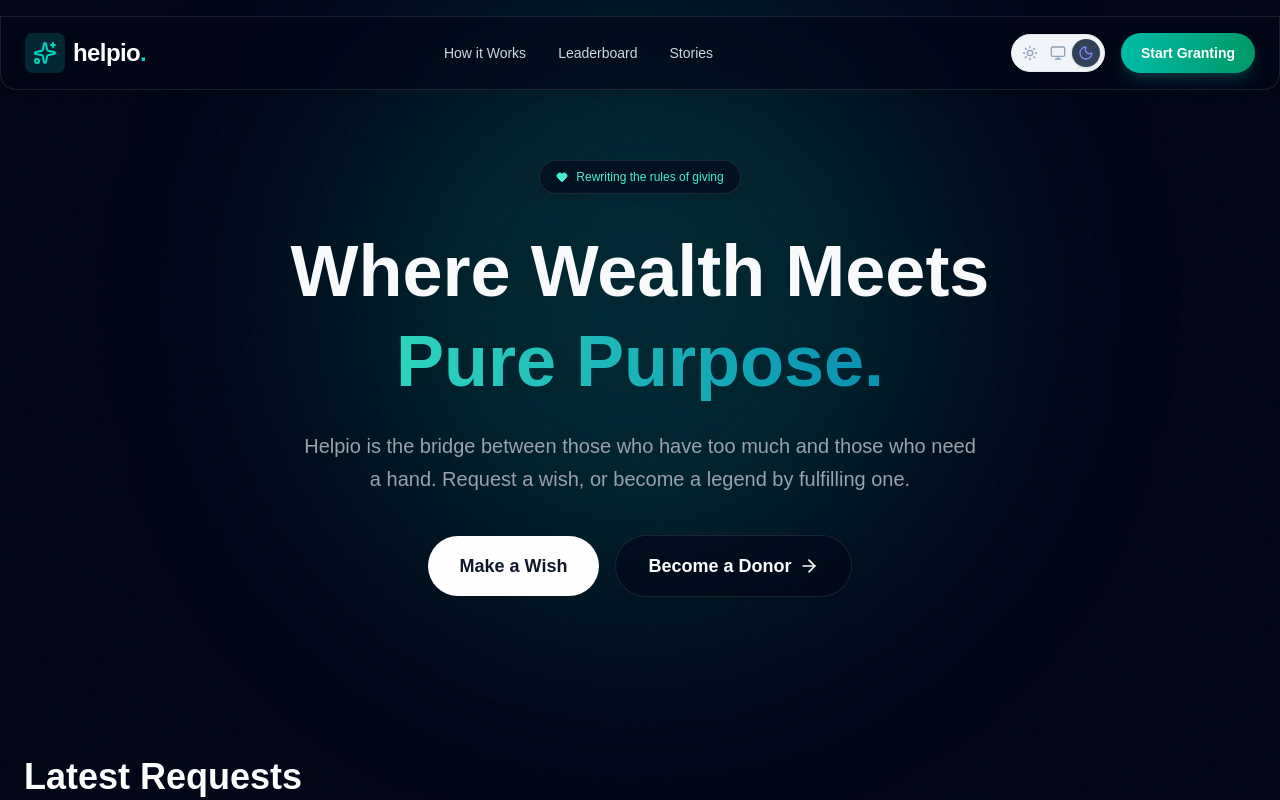
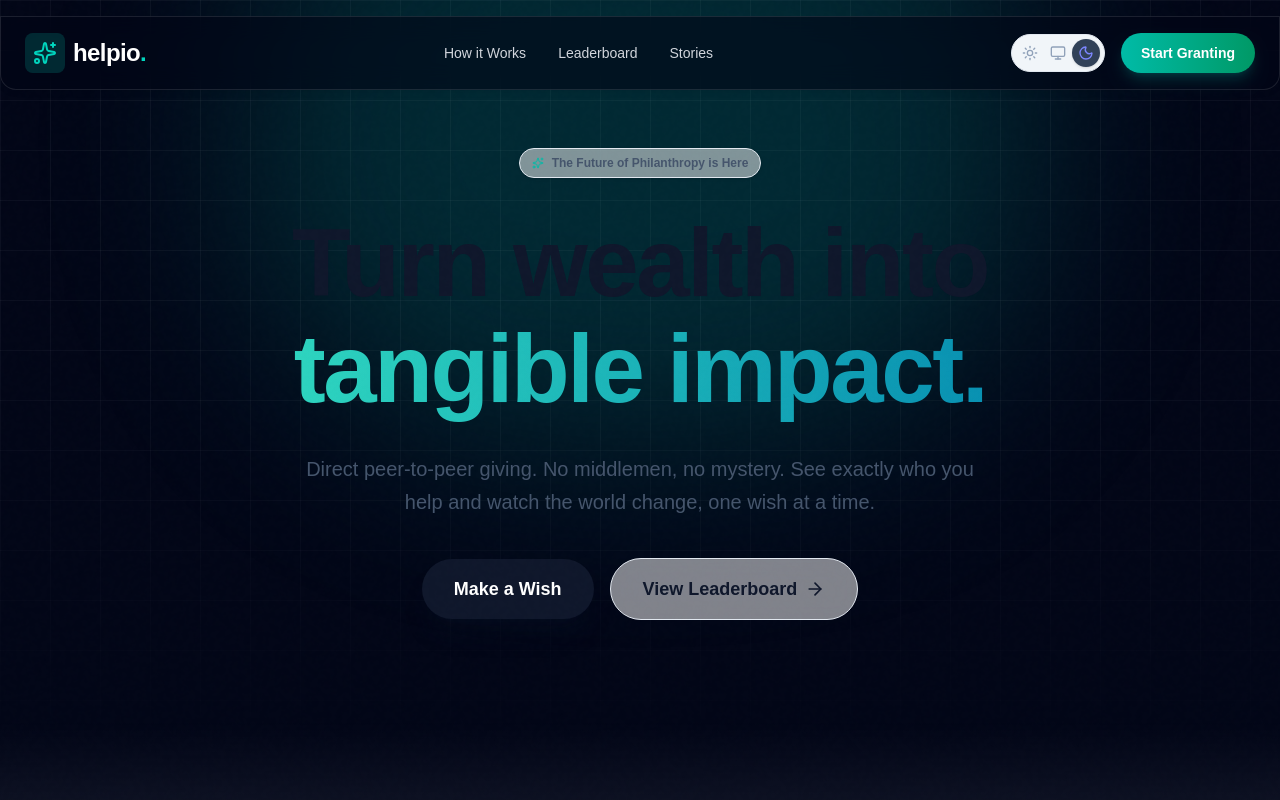
Before and after one commit to itznik/helpio, a Next.js app in the folder helpio/: page / in a window 1280 px wide. Shown: the top 800 px of the page. Built offline with nearby package versions, Linux system fonts and the light colour scheme.

Commit message:
Update page.tsx

```diff
--- a/helpio/src/app/page.tsx
+++ b/helpio/src/app/page.tsx
@@ -1,71 +1,81 @@
 'use client';
 
-import { useState } from 'react'; // Import useState
-import { motion } from 'framer-motion';
-import { ArrowRight, Heart } from 'lucide-react';
+import { useState } from 'react';
+import { motion, useScroll, useTransform } from 'framer-motion';
+import { ArrowRight, Sparkles } from 'lucide-react';
 import WishFeed from '@/components/sections/WishFeed';
+import Leaderboard from '@/components/sections/Leaderboard';
 import CreateWishModal from '@/components/features/CreateWishModal';
-import Leaderboard from '@/components/sections/Leaderboard';
 
 export default function Home() {
-  // State to control modal visibility
   const [isModalOpen, setIsModalOpen] = useState(false);
+  const { scrollY } = useScroll();
+
+  // Parallax Effect: Text moves slower than background
+  const y1 = useTransform(scrollY, [0, 500], [0, 200]);
+  const opacity = useTransform(scrollY, [0, 300], [1, 0]);
 
   return (
-    <main className="min-h-screen relative overflow-hidden flex flex-col pt-20">
+    <main className="min-h-screen relative flex flex-col">
 
-      {/* Background Glows (Same as before) */}
-      <div className="absolute top-0 left-1/2 -translate-x-1/2 w-[600px] h-[600px] bg-teal-500/20 rounded-full blur-[120px] -z-10" />
-      <div className="absolute bottom-0 right-0 w-[500px] h-[500px] bg-purple-500/10 rounded-full blur-[100px] -z-10" />
+      {/* --- BACKGROUND LAYER --- */}
+      <div className="fixed inset-0 z-0 pointer-events-none">
+        {/* The Grid */}
+        <div className="absolute inset-0 bg-grid opacity-[0.4]" />
 
-      {/* Hero Content */}
-      <div className="container mx-auto px-6 text-center z-10 py-20">
+        {/* The Spotlight (Sun/Moon Glow) */}
+        <div className="absolute top-[-20%] left-1/2 -translate-x-1/2 w-[800px] h-[600px] bg-teal-500/20 dark:bg-teal-500/10 blur-[100px] rounded-full mix-blend-multiply dark:mix-blend-screen" />
+      </div>
 
-        {/* ... Badge, H1, P (Keep same) ... */}
+      {/* --- HERO SECTION --- */}
+      <section className="relative z-10 pt-32 pb-20 px-6 min-h-[90vh] flex flex-col items-center justify-center text-center">
+
+        <motion.div style={{ y: y1, opacity }} className="max-w-4xl mx-auto">
+
+          {/* Badge */}
           <motion.div
-          initial={{ opacity: 0, y: 20 }}
+            initial={{ opacity: 0, y: 10 }}
             animate={{ opacity: 1, y: 0 }}
-          className="inline-flex items-center gap-2 px-4 py-2 rounded-full glass-panel text-xs font-medium text-teal-300 mb-8"
+            className="inline-flex items-center gap-2 px-3 py-1.5 rounded-full border border-slate-200 dark:border-white/10 bg-white/50 dark:bg-white/5 backdrop-blur-sm text-xs font-semibold text-slate-600 dark:text-slate-300 mb-8 mx-auto shadow-sm"
           >
-          <Heart className="w-3 h-3 fill-current" />
-          <span>Rewriting the rules of giving</span>
+            <Sparkles className="w-3 h-3 text-teal-500" />
+            <span>The Future of Philanthropy is Here</span>
           </motion.div>
 
-        <h1 className="font-display text-5xl md:text-7xl font-bold leading-tight mb-6">
-          Where Wealth Meets <br />
-          <span className="text-gradient">Pure Purpose.</span>
+          {/* Headline - Fixed Contrast */}
+          <h1 className="text-5xl md:text-8xl font-display font-bold tracking-tight text-slate-900 dark:text-white leading-[1.1] mb-8">
+            Turn wealth into <br />
+            <span className="text-gradient">tangible impact.</span>
           </h1>
 
-        <p className="text-lg md:text-xl text-gray-400 max-w-2xl mx-auto mb-10 leading-relaxed">
-          Helpio is the bridge between those who have too much and those who need a hand.
-          Request a wish, or become a legend by fulfilling one.
+          <p className="text-lg md:text-xl text-slate-600 dark:text-slate-400 max-w-2xl mx-auto mb-10 leading-relaxed">
+            Direct peer-to-peer giving. No middlemen, no mystery.
+            See exactly who you help and watch the world change, one wish at a time.
           </p>
 
-        <div className="flex flex-col md:flex-row gap-4 justify-center items-center">
-
-          {/* UPDATED BUTTON: Opens Modal */}
+          {/* Buttons - High Visibility */}
+          <div className="flex flex-col sm:flex-row gap-4 justify-center items-center">
             <button
               onClick={() => setIsModalOpen(true)}
-            className="px-8 py-4 rounded-full bg-white text-slate-900 font-bold text-lg hover:bg-gray-100 transition-colors flex items-center gap-2"
+              className="px-8 py-4 rounded-full bg-slate-900 dark:bg-white text-white dark:text-slate-900 font-bold text-lg hover:scale-105 transition-transform shadow-xl shadow-slate-900/20 dark:shadow-white/10"
             >
               Make a Wish
             </button>
-
-          <button className="px-8 py-4 rounded-full glass-panel text-white font-semibold text-lg hover:bg-white/10 transition-colors flex items-center gap-2">
-            Become a Donor <ArrowRight className="w-5 h-5" />
+            <button className="group px-8 py-4 rounded-full border border-slate-200 dark:border-white/10 bg-white/50 dark:bg-white/5 backdrop-blur-md text-slate-900 dark:text-white font-semibold text-lg hover:bg-white dark:hover:bg-white/10 transition-colors flex items-center gap-2">
+              View Leaderboard <ArrowRight className="w-5 h-5 group-hover:translate-x-1 transition-transform" />
             </button>
           </div>
+
+        </motion.div>
+      </section>
+
+      {/* Sections */}
+      <div className="relative z-10 bg-gradient-to-b from-transparent to-white dark:to-slate-950">
+        <WishFeed />
+        <Leaderboard />
       </div>
 
-      {/* Wish Feed */}
-      <WishFeed />
-
-      {/* MODAL COMPONENT */}
-      <CreateWishModal
-        isOpen={isModalOpen}
-        onClose={() => setIsModalOpen(false)}
-      />
-      <Leaderboard />
+      <CreateWishModal isOpen={isModalOpen} onClose={() => setIsModalOpen(false)} />
 
     </main>
   );
```
Lines whose indentation alone changed are shown as unchanged.
